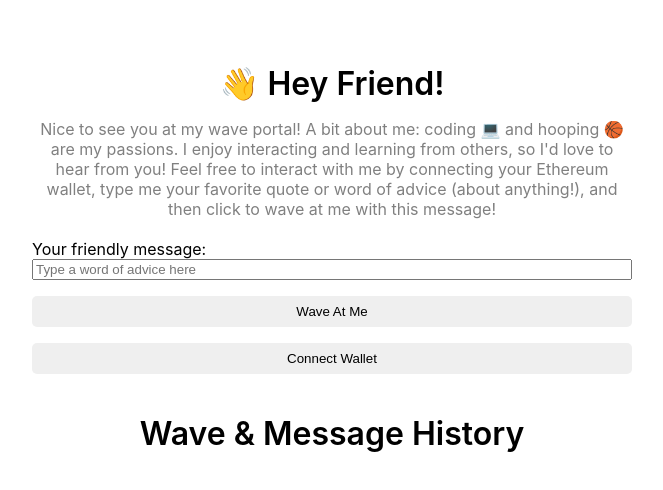
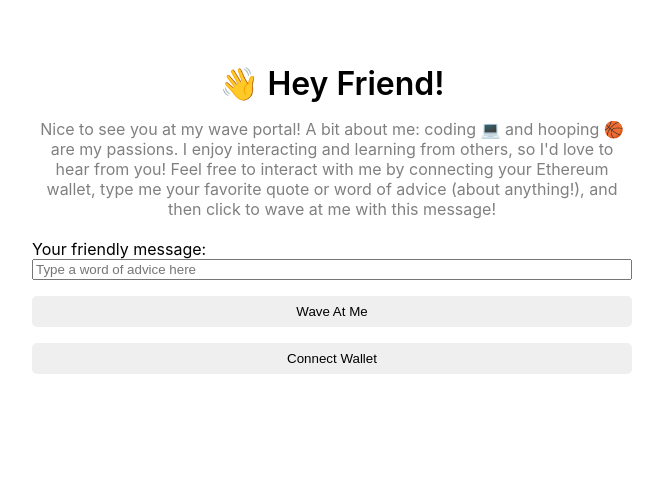
Before and after one commit to reydanez/LRN-waveportal-starter-ui-project, a React (Vite) app: page / in a window 1280 px wide. Shown: the top 490 px of the page, without its empty margins (308-971 px from the left). Built offline with nearby package versions, Linux system fonts and the light colour scheme.

Commit message:
Show Wave Sender history only when wallet is connected

```diff
--- a/src/App.jsx
+++ b/src/App.jsx
@@ -59,7 +59,7 @@ const App = () => {
     try {
       const ethereum = getEthereumObject();
       if(!ethereum) {
-        alert("Get MetaMask!");
+        alert("The MetaMask browser extension is required in order to connect!");
         return;
       }
 
@@ -69,6 +69,7 @@ const App = () => {
 
       console.log("Connected ", accounts[0]);
       setCurrentAccount(accounts[0]);
+      getAllWaves();
     } catch(error) {
       console.error(error);
     }
@@ -217,12 +218,16 @@ const App = () => {
           </button>
         )}
 
+        {currentAccount && (
+          <div id="parent">
+
         <br />
         <br />
         <div className="header">
-        Wave & Message History
+        Wave Sender History
         </div>
-        {allWaves.map((wave, index) => {
+        {allWaves?.length > 0 &&
+          allWaves.map((wave, index) => {
           return (
             <div key={index} style={{ backgroundColor: "OldLace", marginTop: "16px", padding: "8px" }}>
               <div>Address: {wave.address}</div>
@@ -230,6 +235,13 @@ const App = () => {
               <div>Message: {wave.message}</div>
             </div>)
         })}
+
+        {allWaves?.length === 0 &&
+          <div>No Waves Exist!</div>
+        }
+
+          </div>
+        )}
       </div>
     </div>
   );
```
